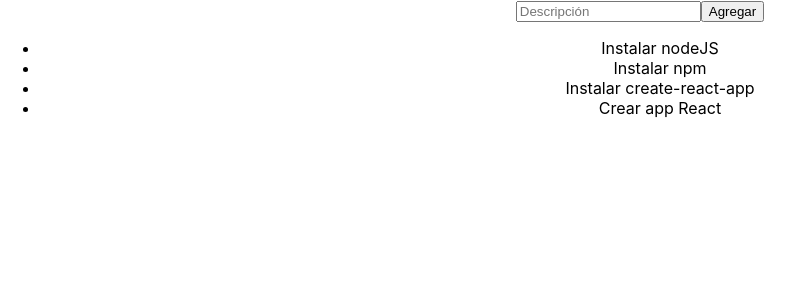
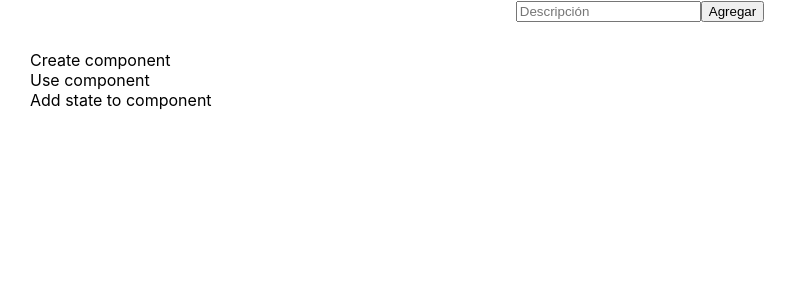
Before and after one commit to afelipelc/react-todo-app, a React (Create React App) app: page / in a window 1280 px wide. Shown: the top 300 px of the page, without its empty margins (0-804 px from the left). Built offline with nearby package versions, Linux system fonts and the light colour scheme.

Commit message:
todo items from array

```diff
--- a/src/App.css
+++ b/src/App.css
@@ -30,15 +30,3 @@
     transform: rotate(360deg);
   }
 }
-
-/* our styles */
-.listItems {
-  list-style: none;
-  width: 85%;
-  padding: 12px 30px;
-}
-
-.listItems li {
-  text-align: left;
-  width: auto;
-}
--- /dev/null
+++ b/src/components/TaskList/index.css
@@ -0,0 +1,10 @@
+.listItems {
+  list-style: none;
+  width: 95%;
+  padding: 12px 30px;
+}
+
+.listItems li {
+  text-align: left;
+  width: auto;
+}
--- a/src/components/TaskList/index.js
+++ b/src/components/TaskList/index.js
@@ -1,14 +1,35 @@
 import React from 'react';
+import './index.css';
 
 class TaskList extends React.Component {
+  todos = [
+    {
+      id: 1,
+      description: 'Create component',
+    },
+    {
+      id: 2,
+      description: 'Use component',
+    },
+    {
+      id: 3,
+      description: 'Add state to component',
+    }
+  ];
+
+  renderItemsArray = () => {
+    const items = [];
+    this.todos.forEach((item) => {
+      items.push(<li key={item.id}>{item.description}</li>);
+    });
+    return items;
+  }
+
   render() {
     return (
       <div className="taskList">
-        <ul>
-          <li>Instalar nodeJS</li>
-          <li>Instalar npm</li>
-          <li>Instalar create-react-app</li>
-          <li>Crear app React</li>
+        <ul className="listItems">
+          {this.renderItemsArray()}
         </ul>
       </div>
     );
```
